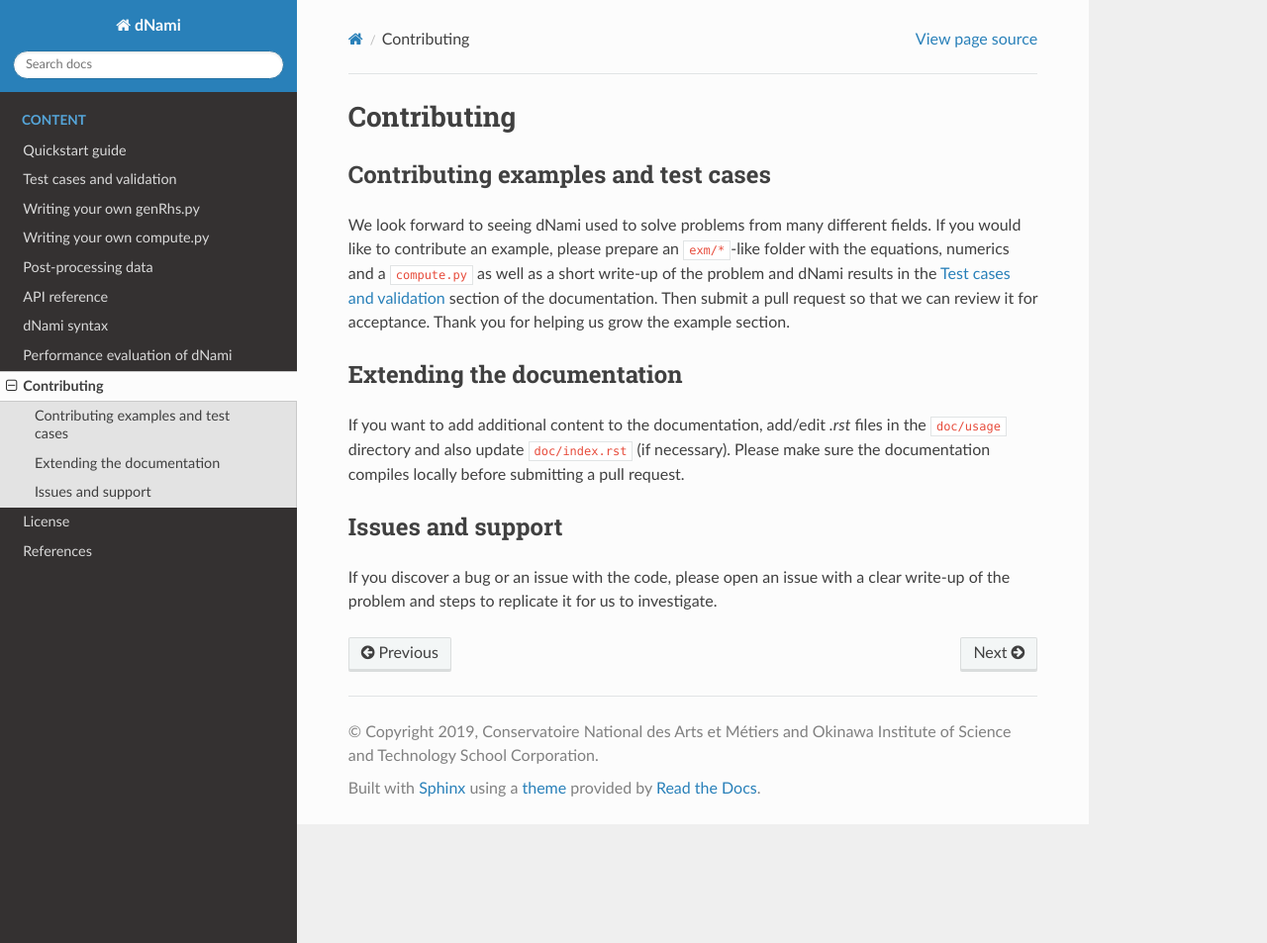
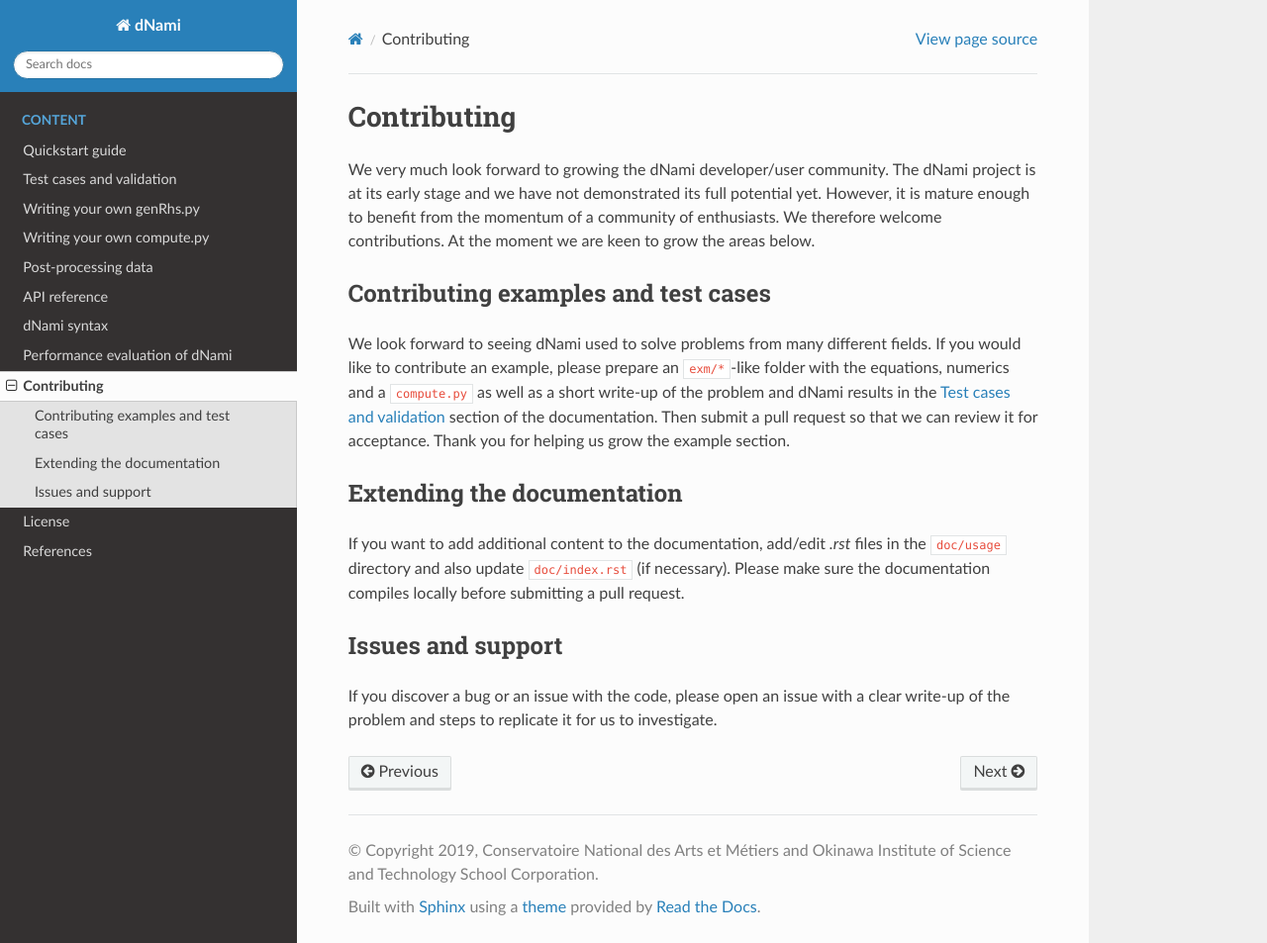
Before and after one commit to dNamiLab/dNami, a Sphinx documentation site: the page built from doc/usage/contrib.rst, in a window 1280 px wide and 953 px high. Shown: the whole window at 99% size. Built offline with Sphinx 7.4.7 and the Read the Docs theme 2.0.0, drawn with Linux system fonts in a browser that asks for light colours.

Commit message:
Update contrib.rst

```diff
--- a/doc/usage/contrib.rst
+++ b/doc/usage/contrib.rst
@@ -1,5 +1,7 @@
 Contributing
 ***************************
+
+We very much look forward to growing the dNami developer/user community. The dNami project is at its early stage and we have not demonstrated its full potential yet. However, it is mature enough to benefit from the momentum of a community of enthusiasts. We therefore welcome contributions. At the moment we are keen to grow the areas below.
 
 Contributing examples and test cases
 ####################################
```
